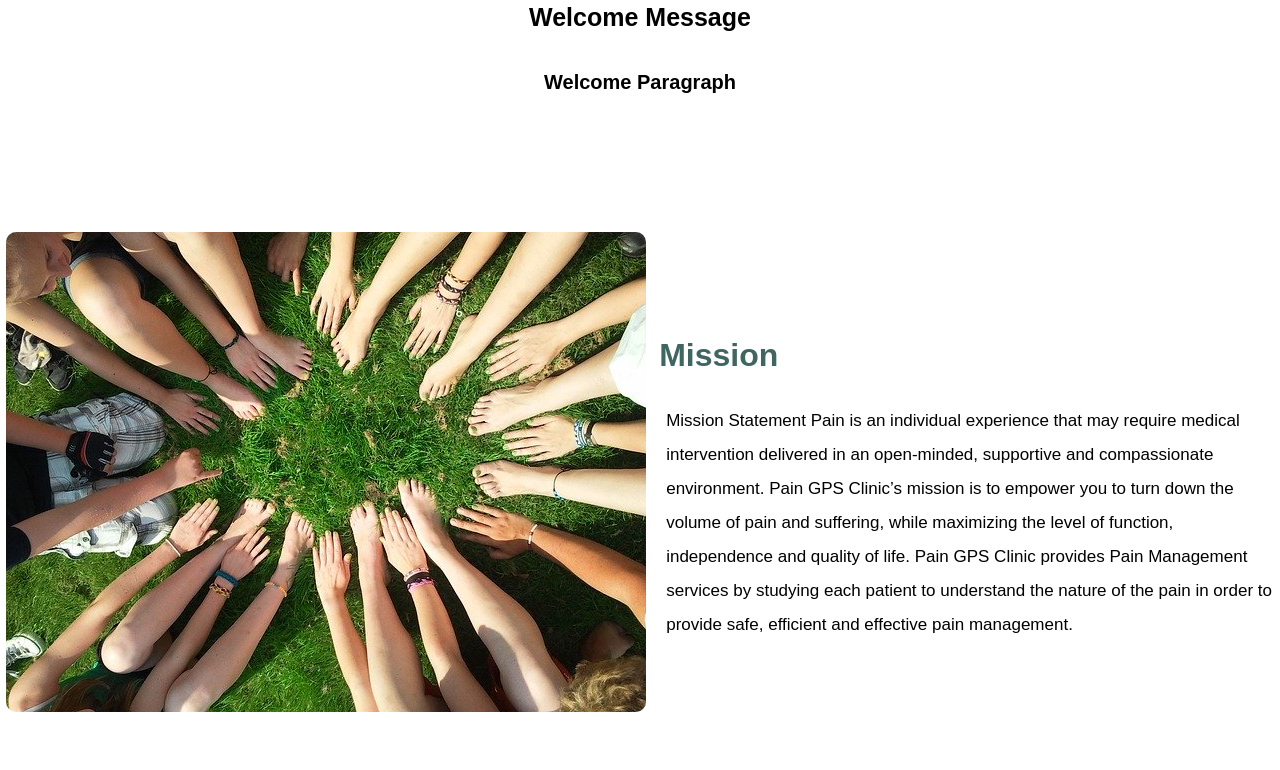
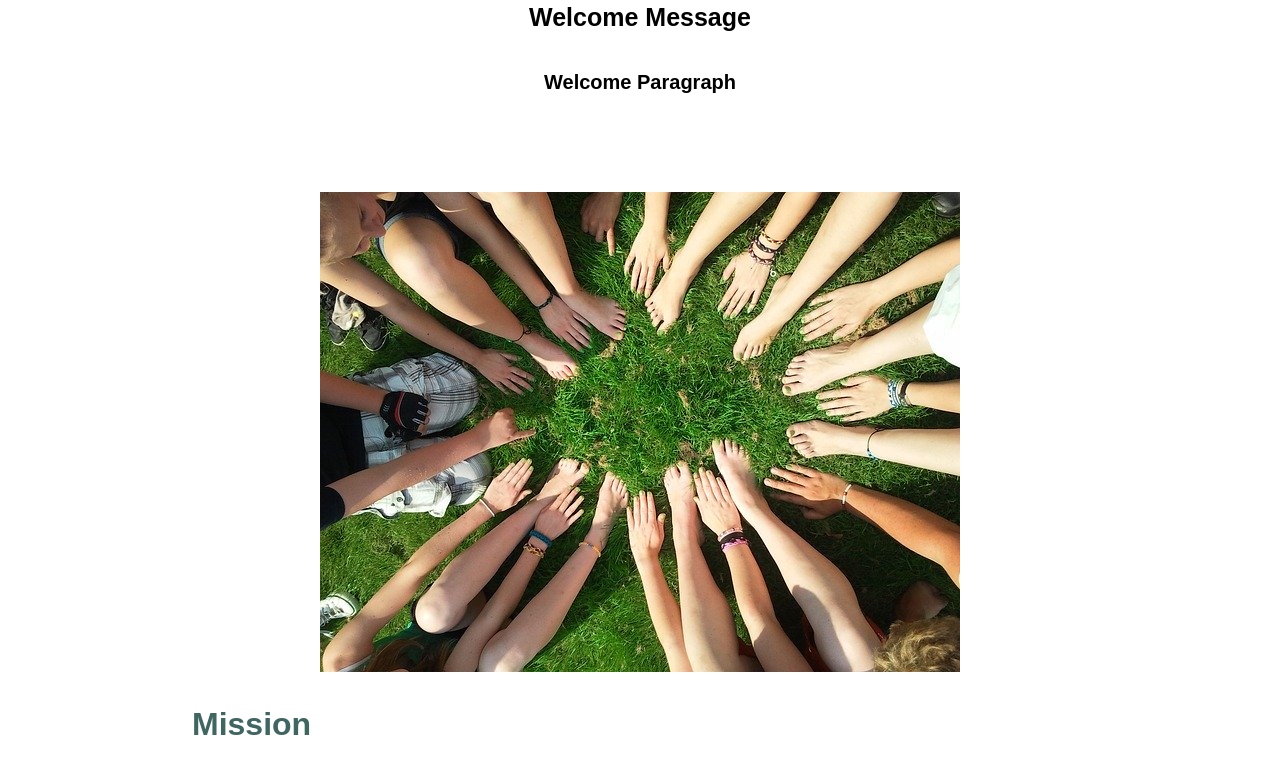
Before and after one commit to rose07a/clinic, a plain HTML site: page index.html in a window 1280 px wide. Shown: the part 946-1716 px from the top of the page. Drawn offline with Linux system fonts and the light colour scheme.

Commit message:
Update index.css

```diff
--- a/css/index.css
+++ b/css/index.css
@@ -97,7 +97,7 @@ li{
 }
 
 .lightgreen{
-	background:#CDFAD4;
+	background:#b6e1fc;
 }
 
 .button{
@@ -710,24 +710,10 @@ header{
 }
 
 .half{
-  display: flex;
-  flex-direction: row;
-  justify-content: center;
-  margin: 40px auto;
+	width:70%;
+	text-align: left;
 }
 
-.half img{
-	    border-radius: 10px;
-    }
-
-
-.half .one{
-	flex-basis: 48%;
-}
-
-.half .two{
-    flex-basis: 48%;
-}
 
 .staff{
 	display: flex;
@@ -983,9 +969,6 @@ header{
     font-size: 10px;
 }
 
-.circle li{
-	list-style:circle;
-}
 
 a.tele{
 	width:80%;
@@ -1003,7 +986,7 @@ a.tele{
 
 .download{
 	padding:15px;
-	border: solid 3px #5CB878;
+	border: solid 3px #043e62;
 }
 
 .download li{
@@ -1183,7 +1166,6 @@ a.tele{
 	text-align: left;
 	margin-left: 50px;
 	margin-bottom: 11px;
-	list-style: circle;
 }
 
 
```
